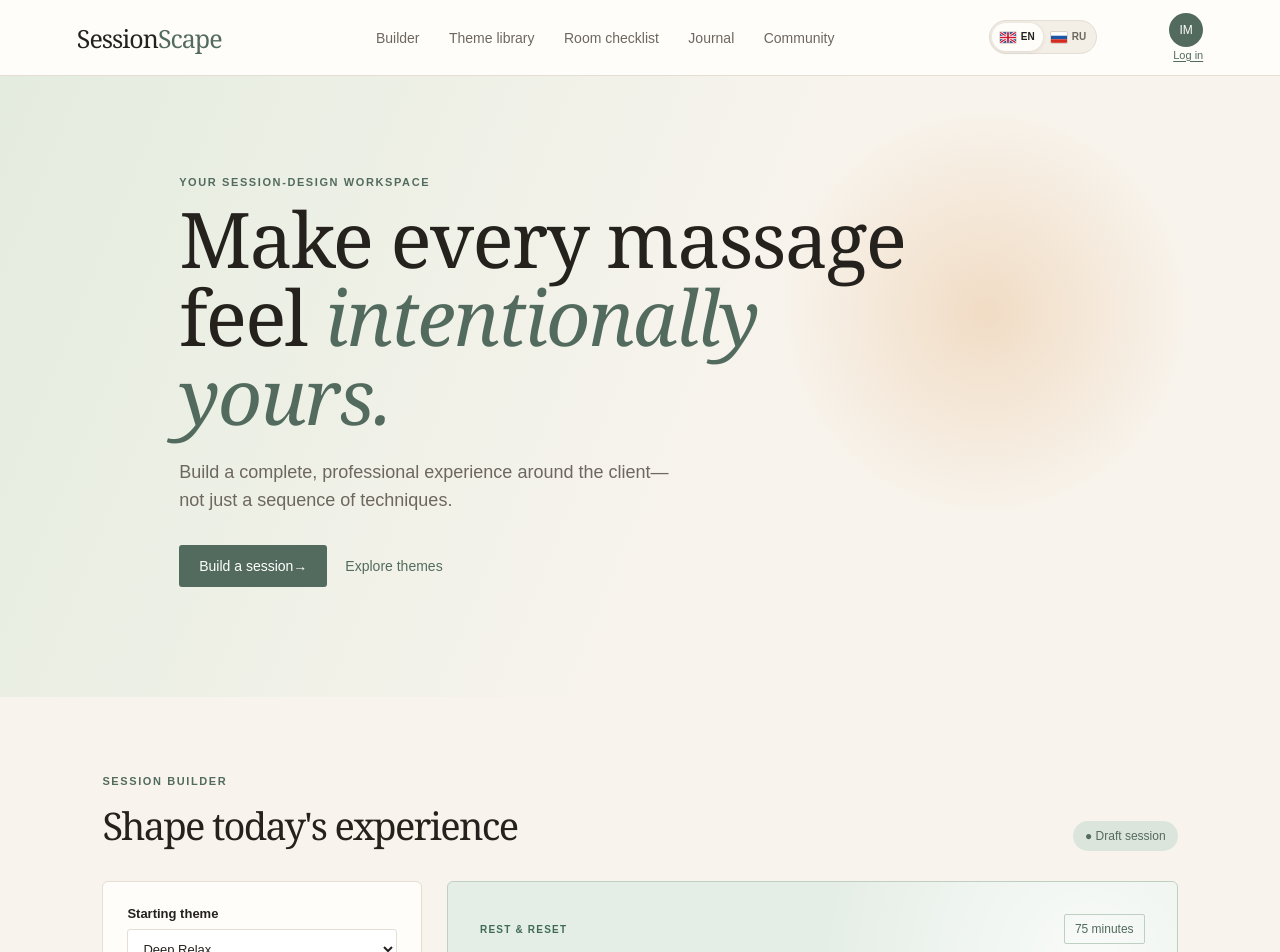
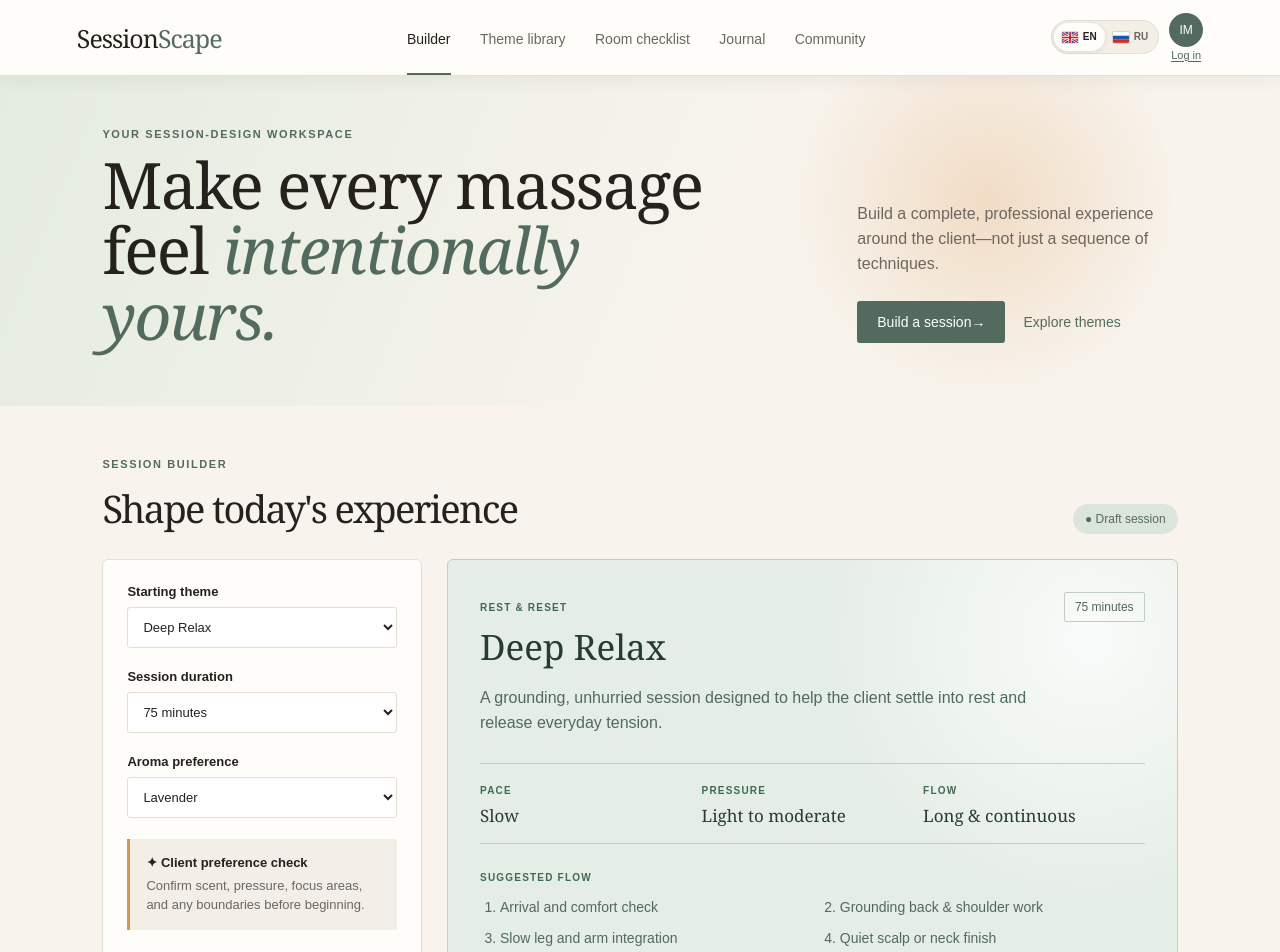
Before and after one commit to ivanovmrp/SessionScape, a Next.js app: page / in a window 1280 px wide. Shown: the top 952 px of the page. Built offline with nearby package versions, Linux system fonts and the light colour scheme.

Commit message:
Improve navigation and page layout

```diff
--- a/app/globals.css
+++ b/app/globals.css
@@ -118,3 +118,54 @@ nav { display:flex; gap:clamp(16px,2.3vw,30px); } nav a { color:var(--muted); te
 
 @media (max-width:1050px) { nav { display:none; }.topbar { position:relative; overflow:visible; }.mobile-menu-toggle { display:grid; }.topbar nav.open { position:absolute; z-index:15; top:76px; right:0; left:0; display:flex; flex-direction:column; align-items:stretch; gap:0; padding:10px clamp(18px,6vw,64px) 16px; background:var(--paper); border-bottom:1px solid var(--line); box-shadow:0 12px 28px rgba(37,34,30,.14); }.topbar nav.open a { padding:12px 0; border-bottom:1px solid var(--line); font-size:14px; }.topbar nav.open a:last-child { border-bottom:0; }.article-grid { grid-template-columns:1fr 1fr; }.article-card.featured { grid-column:1/-1; }.community-layout { grid-template-columns:1fr; }.community-rules { position:static; } }
 @media (max-width:720px) { .journal,.community { padding:58px 24px; }.content-heading,.community-heading { align-items:flex-start; flex-direction:column; gap:18px; }.article-grid { grid-template-columns:1fr; }.article-card.featured { grid-column:auto; }.community-layout { grid-template-columns:1fr; }.discussion-fields { grid-template-columns:1fr; }.discussion-form-heading { flex-direction:column; }.moderation-state { text-align:left; }.community-lock { grid-template-columns:auto 1fr; }.community-lock .button { grid-column:1/-1; }.article-modal { padding:42px 24px 28px; }.article-review { flex-direction:column; gap:6px; } }
+
+/* Focused application shell: persistent navigation and one workspace at a time. */
+body { padding-top:76px; }
+main { overflow-x:clip; }
+.topbar { position:fixed; z-index:50; inset:0 0 auto; width:100%; box-shadow:0 4px 18px rgba(37,34,30,.06); }
+.topbar nav a { position:relative; padding:29px 0 27px; transition:color .15s ease; }
+.topbar nav a:hover,.topbar nav a[aria-current="page"] { color:var(--ink); }
+.topbar nav a[aria-current="page"]::after { position:absolute; right:0; bottom:-1px; left:0; height:2px; content:""; background:var(--sage); }
+.account-actions { gap:0; }
+.mobile-menu-toggle { margin-right:8px; }
+.account-profile { display:grid; min-width:34px; align-items:center; justify-items:center; gap:1px; }
+.account-identity,.account-links { justify-content:center; gap:0; }
+.language-switch + .account-profile { margin-left:10px; }
+.view-panel { scroll-margin-top:76px; animation:view-in .22s ease-out; }
+.view-panel[hidden] { display:none !important; }
+@keyframes view-in { from { opacity:0; transform:translateY(7px); } to { opacity:1; transform:none; } }
+
+.hero { display:grid; grid-template-columns:minmax(0,1.35fr) minmax(300px,.65fr); align-items:end; gap:clamp(34px,7vw,110px); padding:52px clamp(24px,8vw,128px) 58px; }
+.hero h1 { max-width:680px; font-size:clamp(40px,5vw,66px); }
+.hero-details { align-self:end; padding-bottom:5px; }
+.hero-copy { margin:0 0 24px; font-size:16px; }
+.workspace,.library,.journal,.community { padding-top:52px; padding-bottom:56px; }
+.preparation { padding-top:56px; padding-bottom:56px; }
+.section-heading,.content-heading,.community-heading { margin-bottom:25px; }
+.discussion-grid { display:grid; grid-template-columns:repeat(2,minmax(0,1fr)); gap:12px; }
+.discussion-grid .discussion-card { display:flex; min-width:0; flex-direction:column; margin-top:0; }
+.discussion-grid .discussion-footer,.discussion-grid .discussion-author:last-child { margin-top:auto; }
+.community-rules { top:96px; }
+
+@media (max-width:1050px) {
+  .topbar { position:fixed; }
+  .topbar nav.open a { padding:12px 0; }
+  .topbar nav.open a[aria-current="page"]::after { display:none; }
+}
+
+@media (max-width:820px) {
+  .hero { grid-template-columns:1fr; align-items:start; gap:24px; padding-top:46px; padding-bottom:48px; }
+  .hero-details { max-width:560px; }
+  .discussion-grid { grid-template-columns:1fr; }
+}
+
+@media (max-width:720px) {
+  .account-profile { gap:5px; }
+  .account-links { display:none; }
+  .hero { padding:40px 24px 44px; }
+  .workspace,.library,.journal,.community { padding-top:44px; padding-bottom:48px; }
+}
+
+@media (prefers-reduced-motion:reduce) {
+  .view-panel { animation:none; }
+}
--- a/app/page.tsx
+++ b/app/page.tsx
@@ -11,6 +11,8 @@ type LocalAccount = {
   name: string;
   email: string;
 };
+
+type AppView = "builder" | "library" | "checklist" | "journal" | "community";
 
 const FlagIcon = ({ locale }: { locale: Locale }) => locale === "ru" ? (
   <svg className="flag-icon" viewBox="0 0 24 16" aria-hidden="true">
@@ -50,6 +52,7 @@ export default function Home() {
   const [discussionTitle, setDiscussionTitle] = useState("");
   const [discussionBody, setDiscussionBody] = useState("");
   const [discussionTopic, setDiscussionTopic] = useState("");
+  const [activeView, setActiveView] = useState<AppView>("builder");
 
   const t = UI_COPY[locale];
   const c = COMMUNITY_COPY[locale];
@@ -181,6 +184,12 @@ export default function Home() {
     setCurrentUser(null);
   };
 
+  const showView = (view: AppView) => {
+    setActiveView(view);
+    setMobileMenuOpen(false);
+    window.setTimeout(() => document.getElementById(view)?.scrollIntoView({ behavior: "smooth", block: "start" }), 0);
+  };
+
   const handleDiscussion = (event: FormEvent<HTMLFormElement>) => {
     event.preventDefault();
     const nextThread: LocalCommunityThread = {
@@ -202,11 +211,11 @@ export default function Home() {
       <header className="topbar">
         <a className="brand" href="#top">Session<span>Scape</span></a>
         <nav id="main-navigation" className={mobileMenuOpen ? "open" : ""} aria-label={t.mainNavigation}>
-          <a href="#builder" onClick={() => setMobileMenuOpen(false)}>{t.builderNav}</a>
-          <a href="#library" onClick={() => setMobileMenuOpen(false)}>{t.libraryNav}</a>
-          <a href="#checklist" onClick={() => setMobileMenuOpen(false)}>{t.checklistNav}</a>
-          <a href="#journal" onClick={() => setMobileMenuOpen(false)}>{c.insightsNav}</a>
-          <a href="#community" onClick={() => setMobileMenuOpen(false)}>{c.communityNav}</a>
+          <a href="#builder" aria-current={activeView === "builder" ? "page" : undefined} onClick={() => showView("builder")}>{t.builderNav}</a>
+          <a href="#library" aria-current={activeView === "library" ? "page" : undefined} onClick={() => showView("library")}>{t.libraryNav}</a>
+          <a href="#checklist" aria-current={activeView === "checklist" ? "page" : undefined} onClick={() => showView("checklist")}>{t.checklistNav}</a>
+          <a href="#journal" aria-current={activeView === "journal" ? "page" : undefined} onClick={() => showView("journal")}>{c.insightsNav}</a>
+          <a href="#community" aria-current={activeView === "community" ? "page" : undefined} onClick={() => showView("community")}>{c.communityNav}</a>
         </nav>
         <div className="account-actions">
           <button
@@ -257,16 +266,20 @@ export default function Home() {
       </header>
 
       <section className="hero" id="top">
+        <div className="hero-heading">
           <p className="eyebrow">{t.heroEyebrow}</p>
           <h1>{t.heroTitle} <em>{t.heroTitleAccent}</em></h1>
+        </div>
+        <div className="hero-details">
           <p className="hero-copy">{t.heroCopy}</p>
           <div className="hero-actions">
-          <a className="button primary" href="#builder">{t.buildSession} {icon("→")}</a>
-          <a className="button text" href="#library">{t.exploreThemes}</a>
+            <a className="button primary" href="#builder" onClick={() => showView("builder")}>{t.buildSession} {icon("→")}</a>
+            <a className="button text" href="#library" onClick={() => showView("library")}>{t.exploreThemes}</a>
+          </div>
         </div>
       </section>
 
-      <section className="workspace" id="builder" aria-label={t.builderNav}>
+      <section className="workspace view-panel" id="builder" aria-label={t.builderNav} hidden={activeView !== "builder"}>
         <div className="section-heading">
           <div>
             <p className="eyebrow">{t.builderLabel}</p>
@@ -327,7 +340,7 @@ export default function Home() {
         </div>
       </section>
 
-      <section className="preparation" id="checklist">
+      <section className="preparation view-panel" id="checklist" hidden={activeView !== "checklist"}>
         <div>
           <p className="eyebrow">{t.roomPreparation}</p>
           <h2>{t.preparationTitle}</h2>
@@ -342,14 +355,14 @@ export default function Home() {
         </div>
       </section>
 
-      <section className="library" id="library">
+      <section className="library view-panel" id="library" hidden={activeView !== "library"}>
         <p className="eyebrow">{t.libraryLabel}</p>
         <h2>{t.libraryTitle}</h2>
         <div className="theme-grid">
           {SESSION_THEMES.map((item) => {
             const itemCopy = item.copy[locale];
             return (
-              <button className={`theme-card experience-${item.id} ${item.id === themeId ? "selected" : ""}`} key={item.id} onClick={() => { setThemeId(item.id); document.getElementById("builder")?.scrollIntoView({ behavior: "smooth" }); }}>
+              <button className={`theme-card experience-${item.id} ${item.id === themeId ? "selected" : ""}`} key={item.id} onClick={() => { setThemeId(item.id); showView("builder"); }}>
                 <span>{itemCopy.category}</span><strong>{itemCopy.name}</strong><small>{itemCopy.tagline}</small>
               </button>
             );
@@ -357,7 +370,7 @@ export default function Home() {
         </div>
       </section>
 
-      <section className="journal" id="journal">
+      <section className="journal view-panel" id="journal" hidden={activeView !== "journal"}>
         <div className="content-heading">
           <div>
             <p className="eyebrow">{c.journalEyebrow}</p>
@@ -385,7 +398,7 @@ export default function Home() {
         </div>
       </section>
 
-      <section className={`community ${providerAccess ? "member" : "preview"}`} id="community">
+      <section className={`community view-panel ${providerAccess ? "member" : "preview"}`} id="community" hidden={activeView !== "community"}>
         <div className="community-heading">
           <div>
             <p className="eyebrow">{c.communityEyebrow}</p>
@@ -439,6 +452,7 @@ export default function Home() {
               <span>{providerAccess ? c.providerAccess : c.previewAccess}</span>
             </div>
 
+            <div className="discussion-grid">
               {providerAccess && localThreads.map((thread) => (
                 <article className="discussion-card local" key={thread.id}>
                   <div className="discussion-meta"><span>{thread.topic}</span><small>{c.localPostStatus}</small></div>
@@ -459,6 +473,7 @@ export default function Home() {
                   </div>
                 </article>
               ))}
+            </div>
 
             {!providerAccess && (
               <div className="community-lock">
```
Lines whose indentation alone changed are shown as unchanged.
